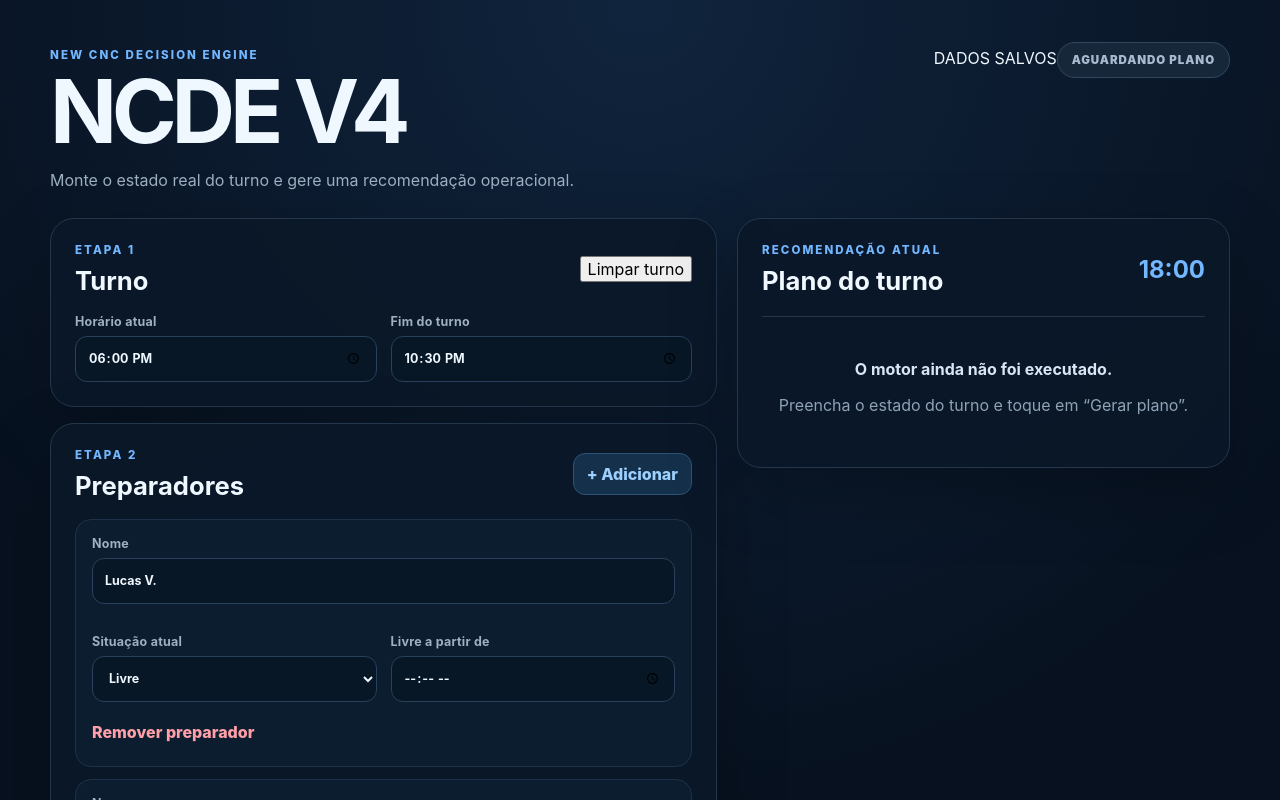
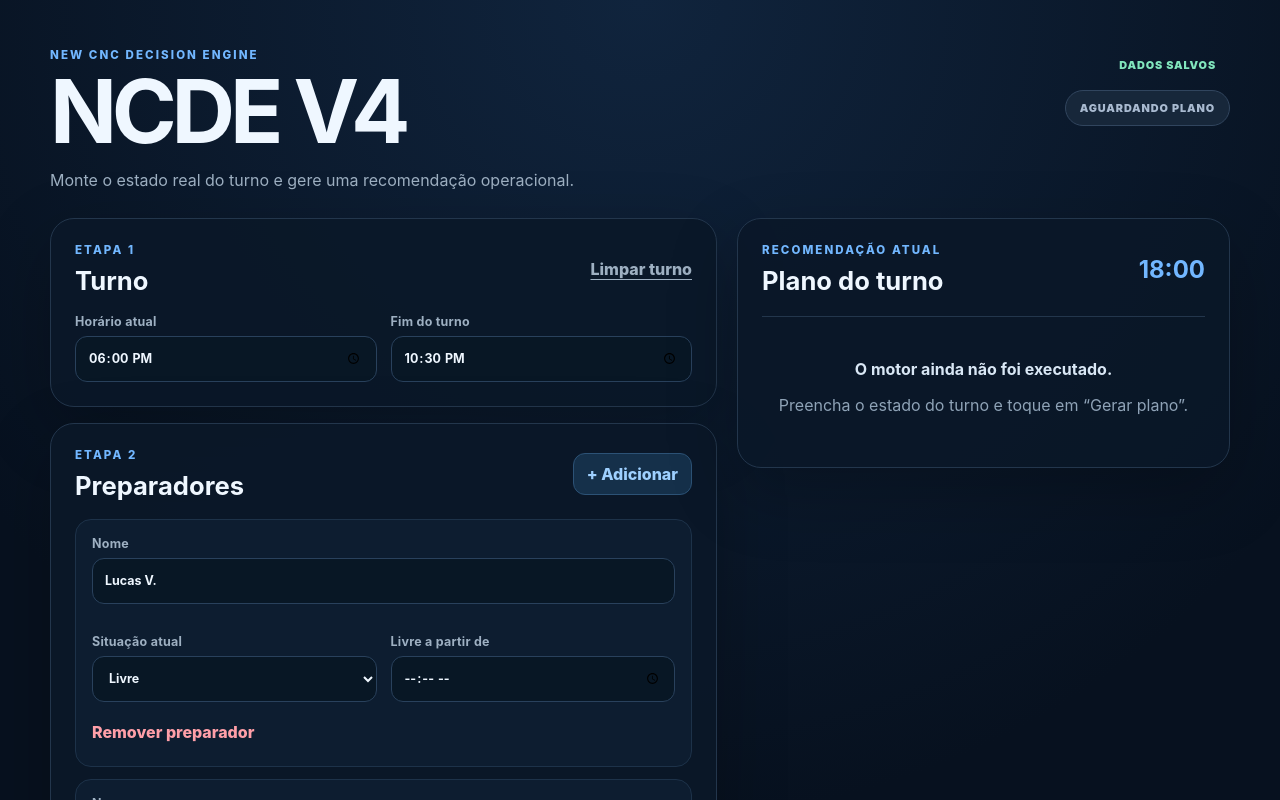
Before and after one commit to lucasvenancio0110/ncde-v4, a React (Vite) app: page / in a window 1280 px wide. Shown: the top 800 px of the page. Built offline with nearby package versions, Linux system fonts and the light colour scheme.

Commit message:
style: surface saved and pending shift states

```diff
--- a/src/styles.css
+++ b/src/styles.css
@@ -12,13 +12,16 @@ button, input, select { font: inherit; }
 button { cursor: pointer; }
 .shell { width: min(1180px, calc(100% - 32px)); margin: 0 auto; padding: 48px 0 80px; }
 .hero { display: flex; align-items: flex-start; justify-content: space-between; gap: 24px; margin-bottom: 28px; }
+.hero-actions { display: grid; justify-items: end; gap: 8px; }
 .eyebrow { margin: 0 0 8px; font-size: .72rem; font-weight: 800; letter-spacing: .18em; color: #72b7ff; }
 h1 { margin: 0; font-size: clamp(2.5rem, 8vw, 5.5rem); line-height: .95; letter-spacing: -.06em; }
 .subtitle { max-width: 620px; margin: 16px 0 0; color: #9eb0c2; }
-.status { padding: 10px 14px; border-radius: 999px; font-size: .72rem; font-weight: 900; letter-spacing: .08em; white-space: nowrap; }
+.status, .save-status { padding: 10px 14px; border-radius: 999px; font-size: .68rem; font-weight: 900; letter-spacing: .08em; white-space: nowrap; }
 .status.ok { background: #103d32; color: #7ff3c5; border: 1px solid #236c58; }
 .status.risk { background: #4a2327; color: #ffb3ba; border: 1px solid #7d3940; }
 .status.idle { background: #17273a; color: #a9bad0; border: 1px solid #31455e; }
+.save-status.saved { color: #81e6bd; }
+.save-status.pending { color: #ffd38a; }
 .workspace { display: grid; grid-template-columns: minmax(0, 1.15fr) minmax(340px, .85fr); gap: 20px; align-items: start; }
 .editor-column { display: grid; gap: 16px; }
 .panel { padding: 24px; border: 1px solid #23364c; border-radius: 24px; background: rgba(10, 24, 41, .9); box-shadow: 0 24px 70px rgba(0, 0, 0, .24); }
@@ -35,10 +38,11 @@ input, select { width: 100%; min-height: 46px; padding: 11px 12px; border-radius
 input:focus, select:focus { border-color: #72b7ff; box-shadow: 0 0 0 3px rgba(114, 183, 255, .12); }
 .editable-list { display: grid; gap: 12px; margin-top: 18px; }
 .editable-card { display: grid; gap: 12px; padding: 16px; border-radius: 16px; border: 1px solid #1d3249; background: #0d1d30; }
-.primary-button, .secondary-button, .danger-button { border: 0; border-radius: 12px; font-weight: 850; }
+.primary-button, .secondary-button, .danger-button, .text-button { border: 0; border-radius: 12px; font-weight: 850; }
 .primary-button { min-height: 54px; padding: 14px 20px; background: linear-gradient(135deg, #5aa9ff, #7cc8ff); color: #06111d; letter-spacing: .08em; box-shadow: 0 14px 32px rgba(64, 157, 255, .24); }
 .secondary-button { padding: 10px 13px; background: #15304a; color: #9ed0ff; border: 1px solid #2c5276; }
 .danger-button { justify-self: start; padding: 8px 0; background: transparent; color: #ff9fa8; }
+.text-button { padding: 8px 0; background: transparent; color: #9eb0c2; text-decoration: underline; text-underline-offset: 4px; }
 .timeline { display: grid; gap: 12px; margin-top: 20px; }
 .action { display: grid; grid-template-columns: 72px 1fr; gap: 16px; padding: 16px; border-radius: 16px; background: #0d1d30; border: 1px solid #1d3249; }
 .action time { font-size: 1.05rem; font-weight: 900; color: #72b7ff; }
@@ -62,6 +66,7 @@ input:focus, select:focus { border-color: #72b7ff; box-shadow: 0 0 0 3px rgba(11
 @media (max-width: 620px) {
   .shell { width: min(100% - 20px, 1180px); padding-top: 28px; }
   .hero { flex-direction: column; }
+  .hero-actions { justify-items: start; }
   .panel { padding: 18px; border-radius: 18px; }
   .two-columns { grid-template-columns: 1fr; }
   .section-heading { align-items: flex-start; }
```
